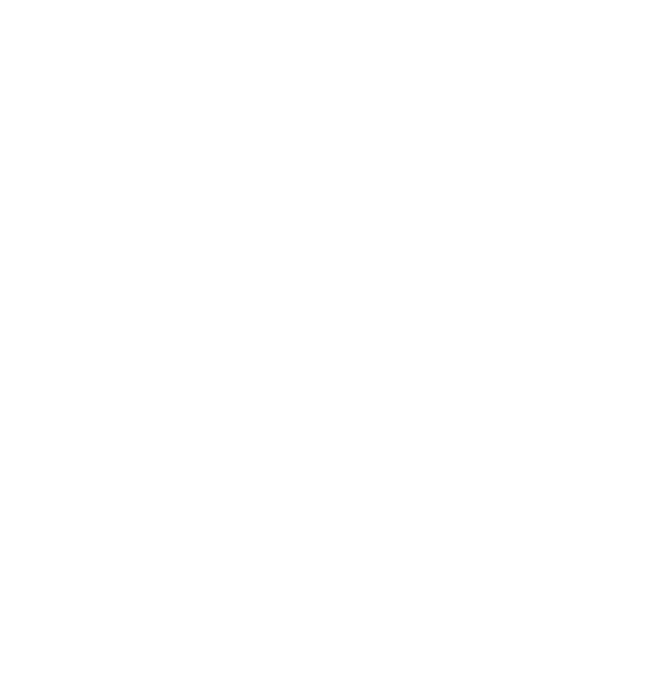
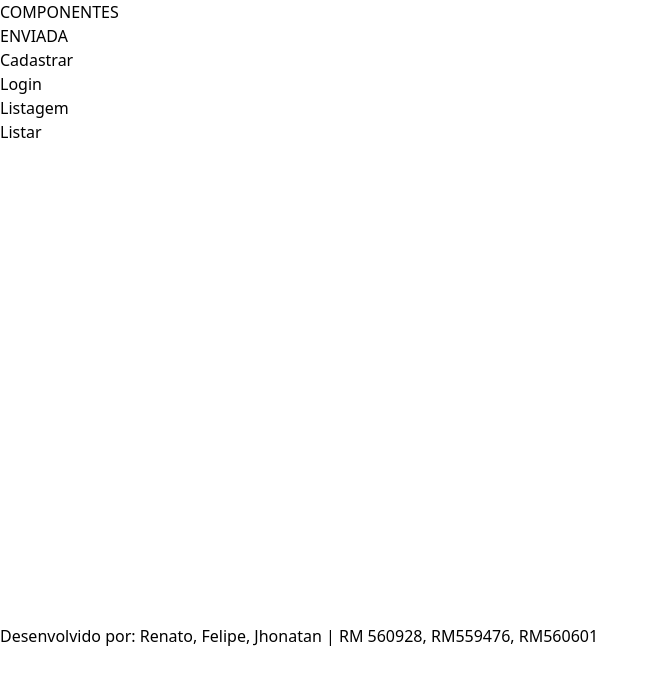
Before and after one commit to Renato-005/Portal-PCD, a Next.js app in the folder portal-pcd/: page / in a window 1280 px wide. Shown: the top 684 px of the page, without its empty margins (0-657 px from the left). Built offline with nearby package versions, Linux system fonts and the light colour scheme.

Commit message:
criando conteudo paginas

```diff
--- a/portal-pcd/src/app/layout.tsx
+++ b/portal-pcd/src/app/layout.tsx
@@ -1,19 +1,35 @@
-import type { Metadata } from "next";
+import type { Metadata, Viewport } from "next";
 import "./globals.css";
+import Cabecalho from "@/components/Cabecalho/Cabecalho";
+import Rodape from "@/components/Rodape/Rodape";
+
+export const viewport:Viewport = {
+    initialScale: 1,
+    width: "device-width",
+    maximumScale: 1,
+    minimumScale: 1,
+}
 
 export const metadata: Metadata = {
-  title: "Create Next App",
-  description: "Generated by create next app",
+  title: "projeto-pcd",
+  description: "projeto acessibilidade para pessoas pcd",
+  authors: [{name:"Renato Bezerra | RM560928"},{name:"Felipe Carlos | RM559476"},{name:"Jhonatan Torres| RM560601"}],
+  applicationName: "Aula 17",
+
 };
 
-export default function RootLayout({
-  children,
-}: Readonly<{
-  children: React.ReactNode;
-}>) {
+export default function RootLayout({children}: Readonly<{children: React.ReactNode;}>) {
+
   return (
-    <html lang="en">
-      <body>{children}</body>
+    <html lang="pt-br">
+
+      <body>
+        <Cabecalho  tituloPagina={"COMPONENTES"} mensagem={"ENVIADA"}  />
+        <div className=".meu-container min-h-[60vh] w-[100vw]" >
+          {children}
+        </div>
+        <Rodape />
+      </body>
     </html>
   );
 }
--- /dev/null
+++ b/portal-pcd/src/app/loading.tsx
@@ -0,0 +1,7 @@
+import React from 'react'
+
+export default function Loading() {
+  return (
+    <div>carregando...</div>
+  )
+}
--- /dev/null
+++ b/portal-pcd/src/app/not-found.tsx
@@ -0,0 +1,11 @@
+import Image from 'next/image'
+import React from 'react'
+
+export default function NotFound() {
+  return (
+    <div>
+        <h2>Página não encontrada!</h2>
+        <Image src="https://http.dog/404.jpg" alt='404' width={300} height={300}/>
+    </div>
+  )
+}
```
